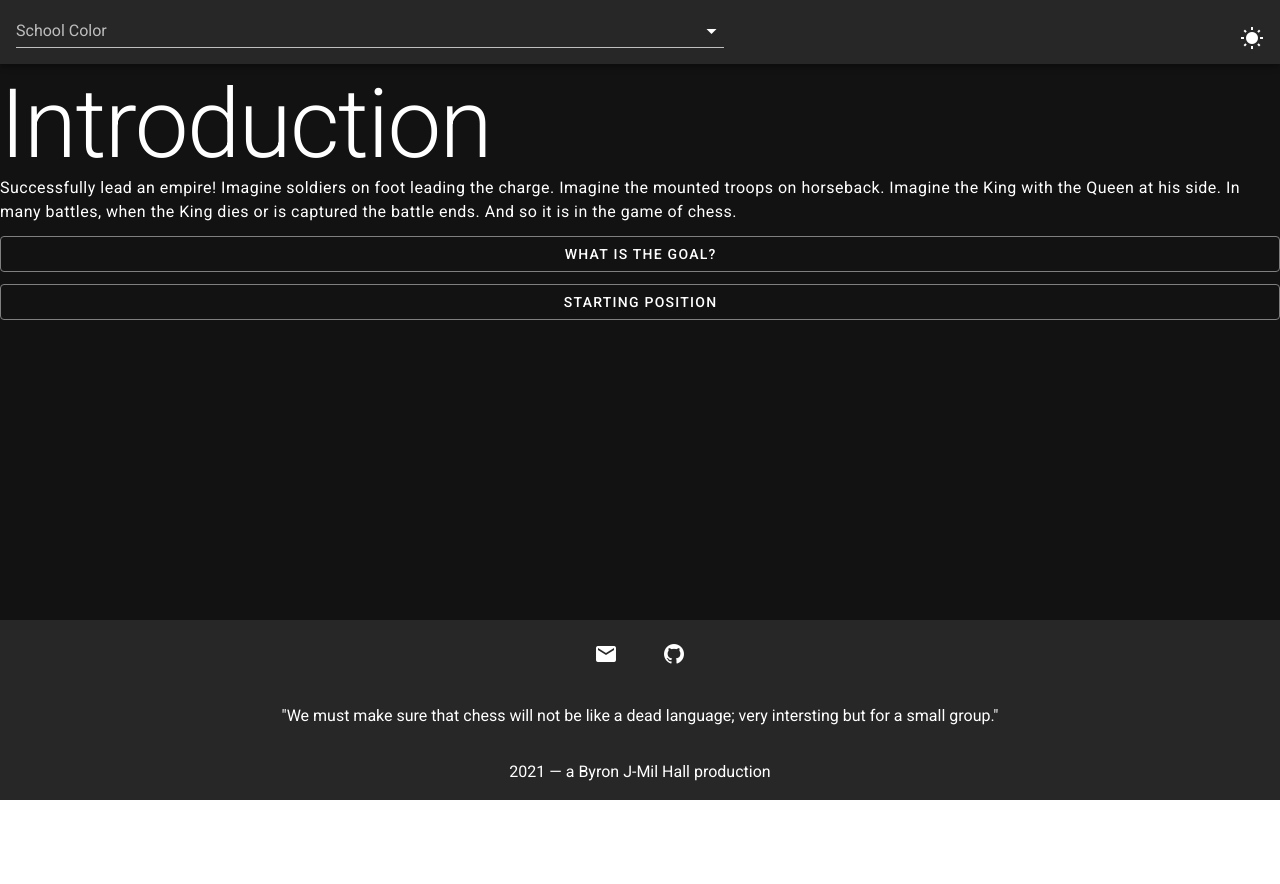
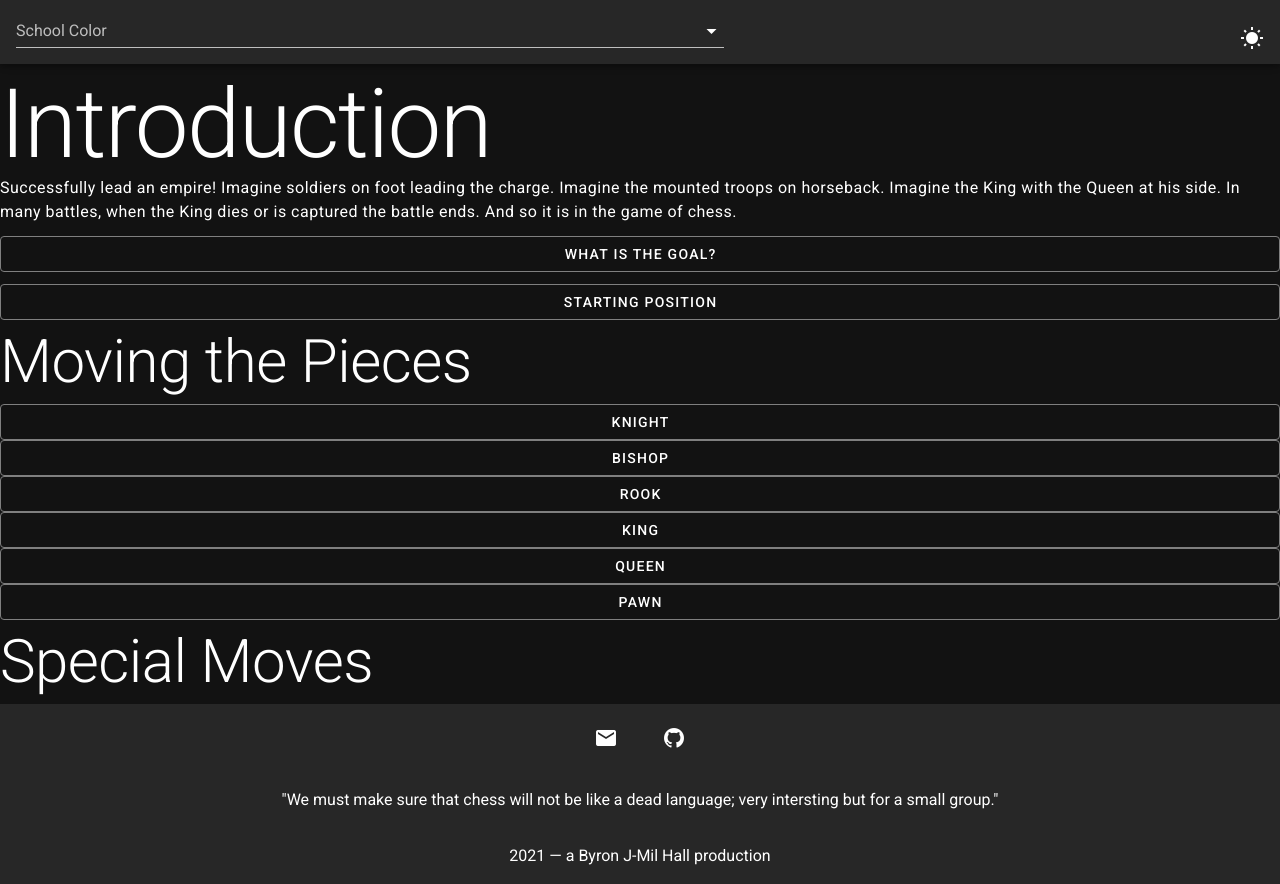
Before and after one commit to napoleon-commits/SelmaChessApp, a Vue app: page / in a window 1280 px wide. Before the commit the page ends 800 px from the top, so only its background shows below. Built offline with nearby package versions, Linux system fonts and the light colour scheme.

Commit message:
updated LandingPage

```diff
--- a/src/components/LandingPage.vue
+++ b/src/components/LandingPage.vue
@@ -58,11 +58,37 @@
         </v-list>
       </v-dialog>
     </div>
+    <div class="my-3" v-for="object in LandingPageText" :key="object.header">
+      <div class="text-xl-h2 text-lg-h2 text-md-h3 text-sm-h4 text-h5 mb-3">
+        {{object.header}}
+      </div>
+      <v-dialog v-for="item in object.items" :key="item.buttonText">
+        <template v-slot:activator="{ on, attrs }">
+          <v-btn
+            v-bind="attrs"
+            v-on="on"
+            block
+            :color="customColor"
+            outlined
+          >
+            <span :style="`color: ${textColor}`">{{item.buttonText}}</span>
+          </v-btn>
+        </template>
+        <v-list>
+          <v-list-item>
+            <v-list-item-title class="text-wrap">
+              {{item.modalText}}
+            </v-list-item-title>
+          </v-list-item>
+        </v-list>
+      </v-dialog>
+    </div>
   </div>
 </template>
 
 <script>
   import StaticChessBoard from '@/components/subcomponents/StaticChessBoard';
+  import LandingPageText from '@/static/LandingPageText';
 
   export default {
     name: 'LandingPage',
@@ -72,7 +98,7 @@
     },
 
     data: () => ({
-
+      LandingPageText,
     }),
     computed:{
       customColor(){
--- /dev/null
+++ b/src/static/LandingPageText.js
@@ -0,0 +1,66 @@
+export default [
+    {
+        header: 'Moving the Pieces',
+        items: [
+            {
+                buttonText: 'Knight',
+                modalText: `
+                    The knights are the only pieces that can leap over other pieces. The knights move in an "L" shape.
+                    They can move two squares along the file and one square along the rank,
+                    or two squares along the rank and one
+                    square along the file.
+                `,
+                staticBoard: true,
+                moves: ['..................o.o....o...o.....N.....o...o....o.o...........'],
+            },
+            {
+                buttonText: 'Bishop',
+                modalText: 'The bishops can move any number of squares diagonally but cannot leap over other pieces.',
+                staticBoard: true,
+                moves: ['o.....o..o...o....o.o......B......o.o....o...o..o.....o........o'],
+            },
+            {
+                buttonText: 'Rook',
+                modalText: `
+                    The rooks can move any number of square along a rank or file,
+                    but cannot leap over other pieces. Along with the king, a rook is involved in castling.
+                `,
+                staticBoard: true,
+                moves: ['...o.......o.......o....oooRoooo...o.......o.......o.......o....'],
+            },
+            {
+                buttonText: 'King',
+                modalText: `
+                    The king can move one square in any direction.
+                    The king has a special move called castling
+                `,
+                staticBoard: true,
+                moves: ['....................ooo.....oKo.....ooo.........................'],
+            },
+            {
+                buttonText: 'Queen',
+                modalText: `
+                    The queen combins the power of the rook and bishop and can move any nuber of squares along a rank,
+                    file or diagonal, but cannot leap over other pieces
+                `,
+                staticBoard: true,
+                moves: ['...o...oo..o..o..o.o.o....ooo...oooQoooo..ooo....o.o.o..o..o..o.'],
+            },
+            {
+                buttonText: 'Pawn',
+                modalText: `
+                    The pawns move forward and attack diagonally.
+                    If the pawn is on its first move it can move forward two squares.
+                    Otherwise, a pawn can only move forward one square. A pawn has two special moves:
+                    the en passant and promotion.
+                `,
+                staticBoard: true,
+                moves: ['........................xox......P...o......xox......P..........'],
+            },
+        ],
+    },
+    {
+        header: 'Special Moves',
+        items: [],
+    },
+];
```
